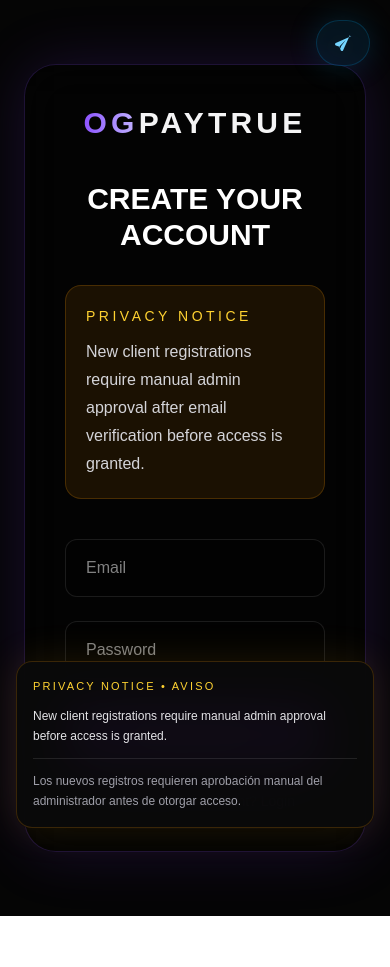
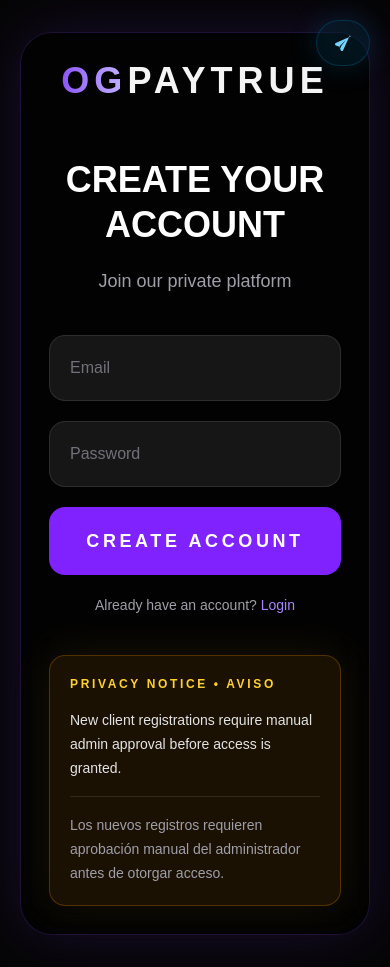
Before and after one commit to Ogpay5/ogpay-store-v1, a Next.js app: page /register in a window 390 px wide. Before the commit the page ends 916 px from the top, so only its background shows below. Built offline with nearby package versions, Linux system fonts and the light colour scheme; no server answers.

Commit message:
fix mobile register layout and privacy notice

```diff
--- a/app/register/page.tsx
+++ b/app/register/page.tsx
@@ -42,10 +42,10 @@
   }
 
   return (
-    <main className="relative min-h-screen overflow-hidden bg-[#050505] text-white">
-      <section className="relative z-10 flex min-h-screen items-center justify-center px-6 py-16">
-        <div className="w-full max-w-xl rounded-[2rem] border border-violet-500/20 bg-black/40 p-10 shadow-[0_0_60px_rgba(124,58,237,0.18)] backdrop-blur-xl">
-          <h1 className="text-center text-3xl font-black tracking-[0.14em]">
+    <main className="min-h-screen bg-[#050505] px-5 py-8 text-white">
+      <section className="mx-auto flex min-h-screen max-w-xl flex-col justify-center">
+        <div className="rounded-[2rem] border border-violet-500/20 bg-black/50 p-7 shadow-[0_0_60px_rgba(124,58,237,0.18)] backdrop-blur-xl sm:p-10">
+          <h1 className="text-center text-4xl font-black tracking-[0.14em] sm:text-5xl">
             <span className="bg-gradient-to-r from-violet-500 to-violet-300 bg-clip-text text-transparent">
               OG
             </span>
@@ -54,23 +54,17 @@
             </span>
           </h1>
 
-          <h2 className="mt-10 text-center text-3xl font-bold">
+          <h2 className="mt-14 text-center text-4xl font-black leading-tight sm:text-5xl">
             CREATE YOUR ACCOUNT
           </h2>
 
-          <div className="mb-8 mt-8 rounded-2xl border border-amber-500/20 bg-amber-500/10 p-5">
-            <p className="text-sm uppercase tracking-[0.25em] text-amber-300">
-              Privacy Notice
+          <p className="mt-5 text-center text-lg text-zinc-400">
+            Join our private platform
           </p>
 
-            <p className="mt-3 leading-7 text-zinc-300">
-              New client registrations require manual admin approval after email verification before access is granted.
-            </p>
-          </div>
-
-          <div className="mt-10 space-y-6">
+          <div className="mt-10 space-y-5">
             <input
-              className="w-full rounded-xl border border-white/10 bg-black/30 px-5 py-4 text-white outline-none focus:border-violet-500"
+              className="w-full rounded-2xl border border-white/10 bg-white/[0.08] px-5 py-5 text-white outline-none placeholder:text-zinc-500 focus:border-violet-500"
               type="email"
               placeholder="Email"
               value={email}
@@ -78,7 +72,7 @@
             />
 
             <input
-              className="w-full rounded-xl border border-white/10 bg-black/30 px-5 py-4 text-white outline-none focus:border-violet-500"
+              className="w-full rounded-2xl border border-white/10 bg-white/[0.08] px-5 py-5 text-white outline-none placeholder:text-zinc-500 focus:border-violet-500"
               type="password"
               placeholder="Password"
               value={password}
@@ -87,42 +81,39 @@
 
             <button
               onClick={register}
-              className="w-full rounded-xl bg-violet-600 px-10 py-5 font-semibold uppercase tracking-[0.25em] text-white hover:bg-violet-500"
+              className="w-full rounded-2xl bg-violet-600 px-8 py-5 text-lg font-bold uppercase tracking-[0.2em] text-white hover:bg-violet-500"
             >
-              Register
+              Create Account
             </button>
 
             <a
               href="/login"
-              className="block text-center text-sm text-violet-400 hover:text-violet-300"
+              className="block text-center text-sm text-zinc-400"
             >
-              Already have an account? Login
+              Already have an account?{" "}
+              <span className="text-violet-400 hover:text-violet-300">
+                Login
+              </span>
             </a>
           </div>
 
-
-
-        </div>
-      </section>
-
-      <div className="fixed bottom-4 left-4 right-4 z-50 rounded-2xl border border-amber-500/20 bg-[#0a0a0a]/95 p-4 shadow-[0_0_40px_rgba(251,191,36,0.12)] backdrop-blur-xl md:left-auto md:right-5 md:max-w-sm md:p-5">
-        <p className="text-[11px] uppercase tracking-[0.2em] text-amber-300 md:text-xs md:tracking-[0.25em]">
+          <div className="mt-10 rounded-2xl border border-amber-500/25 bg-amber-500/10 p-5 shadow-[0_0_40px_rgba(251,191,36,0.10)]">
+            <p className="text-xs font-bold uppercase tracking-[0.22em] text-amber-300">
               Privacy Notice • Aviso
             </p>
 
-        <div className="mt-3 grid gap-3 md:space-y-3">
-          <p className="text-xs leading-5 text-zinc-200 md:text-sm md:leading-6">
+            <p className="mt-4 text-sm leading-6 text-zinc-200">
               New client registrations require manual admin approval before access is granted.
             </p>
 
-          <div className="h-px bg-white/10"></div>
+            <div className="my-4 h-px bg-white/10" />
 
-          <p className="text-xs leading-5 text-zinc-400 md:text-sm md:leading-6">
+            <p className="text-sm leading-6 text-zinc-400">
               Los nuevos registros requieren aprobación manual del administrador antes de otorgar acceso.
             </p>
           </div>
         </div>
-
+      </section>
     </main>
   );
 }
```
Lines whose indentation alone changed are shown as unchanged.
